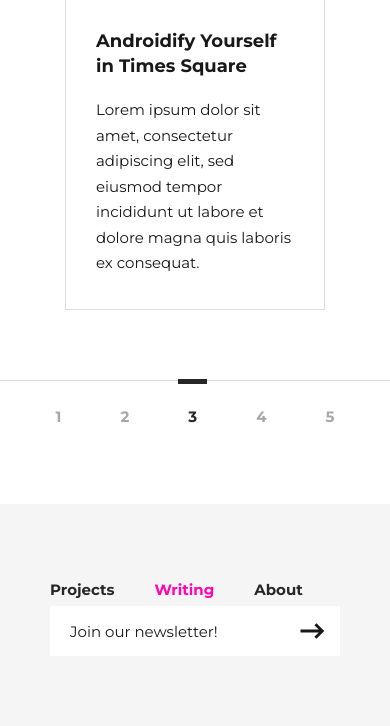
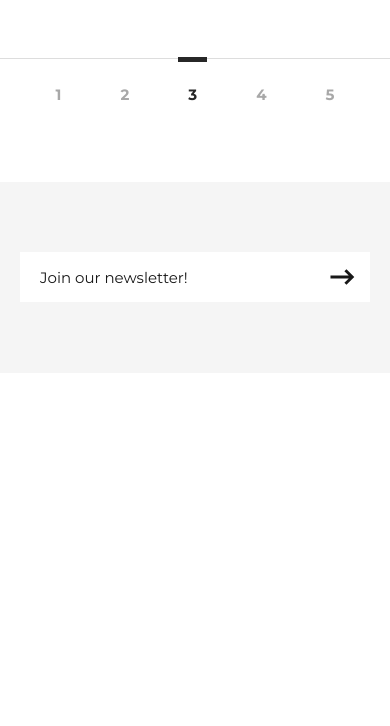
Before and after one commit to heide-io/larva-labs, a PHP site: page /blog_list.php in a window 390 px wide. Shown: the part 3207-3933 px from the top of the page. After the commit the page ends 3492 px from the top, so only its background shows below. Run offline with PHP 8.4, Linux system fonts and the light colour scheme.

Commit message:
tighten up mobile

```diff
--- a/css/styles.css
+++ b/css/styles.css
@@ -7,6 +7,12 @@
   -webkit-box-align: center;
   -ms-flex-align: center;
   align-items: center;
+}
+.flex-align-right {
+  -webkit-flex-direction: row;
+  flex-direction: row;
+  -webkit-justify-content: flex-end;
+  justify-content: flex-end;
 }
 .flex-pack-center {
   -webkit-box-pack: center;
@@ -483,6 +489,7 @@ li {
 }
 .main_footer {
   background-color: #f5f5f5;
+  padding: 70px 0;
 }
 .main_footer .box_newsletter {
   position: relative;
@@ -502,25 +509,22 @@ li {
   background-color: #fff;
   padding-right: 30px;
 }
+.main_footer .col-md-6,
+.main_footer .col-xs-12 {
+  padding-left: 0;
+  padding-right: 0;
+}
+.main_footer .footer_nav_list {
+  -webkit-flex-direction: row;
+  flex-direction: row;
+  -webkit-justify-content: flex-end;
+  justify-content: flex-end;
+}
 .main_footer .footer_nav_list > li {
   margin: 0;
 }
 .main_footer .footer_nav_list > li a {
   font-size: 15px;
-}
-.main_footer .inner_wrap {
-  display: -webkit-box;
-  display: -ms-flexbox;
-  display: flex;
-  -webkit-box-align: center;
-  -ms-flex-align: center;
-  align-items: center;
-  -ms-flex-wrap: wrap;
-  flex-wrap: wrap;
-  -webkit-box-pack: justify;
-  -ms-flex-pack: justify;
-  justify-content: space-between;
-  padding: 70px 0;
 }
 .index > .container:first-child {
   margin-top: -50px;
@@ -559,7 +563,6 @@ li {
   background: #f5f5f5 url(../fpo/project-list-thumbnail.png) no-repeat;
   background-size: cover;
   color: #fff;
-  height: 750px;
   margin: 50px 20px 0 0;
   overflow: hidden;
 }
@@ -568,9 +571,6 @@ li {
 }
 .project_item h3 {
   color: #fff;
-}
-.project_item h3 span {
-  display: block;
 }
 .project_item p {
   color: #fff;
@@ -776,21 +776,21 @@ li {
   .page h1 {
     margin-top: 0;
   }
+  .project_item {
+    min-height: 750px;
+  }
 }
 @media (max-width: 767px) {
   [class^="col-"]:not('.main_header') {
     float: none;
     width: 100%;
   }
+  .container {
+    padding: 0 20px;
+  }
   .main_header {
     margin-top: 50px;
-    margin-bottom: 70px;
-  }
-  .main_header .box_newsletter {
-    margin: auto;
-  }
-  .main_header .footer_nav_list {
-    display: none;
+    margin-bottom: 0;
   }
   .main_header .inner_wrap {
     padding-bottom: 0;
@@ -799,10 +799,23 @@ li {
     display: none;
   }
   .main_header .main_nav_list > li:after {
-    margin-left: 20px;
+    margin-left: 0;
+  }
+  .blog_item {
+    border: none;
+    margin-top: 30px;
+  }
+  .blog_item:first-child {
+    margin-top: 50px;
   }
   .blog_list .container:first-child {
     display: none;
+  }
+  .blog_txt {
+    margin: 30px 10px 0;
+  }
+  .box_newsletter {
+    margin: auto;
   }
   .category_btn {
     display: none;
@@ -810,20 +823,34 @@ li {
   .detail_block {
     display: none;
   }
+  .footer_nav_list {
+    display: none;
+  }
   h1 {
     font-size: calc(36px);
   }
   .project_item {
+    background-position: 0 0;
+    background-size: auto 120%;
+    min-height: 500px;
     margin-right: 0;
   }
   .project_item h3 {
-    font-size: calc(24.0012px);
+    font-size: 18px;
+    line-height: 1.5em;
+  }
+  .project_item h3 span {
+    display: block;
+  }
+  .project_item p {
+    font-size: calc(15.3px);
+    line-height: 1.65em;
   }
   .project_list .container:first-child {
     display: none;
   }
   .project_list .project_txt {
-    padding: 50px;
+    padding: 40px;
   }
   .row {
     margin: 0;
--- a/css/styles.less
+++ b/css/styles.less
@@ -37,6 +37,13 @@
 	-webkit-box-align: center;
 	-ms-flex-align: center;
 	align-items: center;
+}
+
+.flex-align-right {
+	-webkit-flex-direction: row;
+	flex-direction: row;
+	-webkit-justify-content: flex-end;
+	justify-content: flex-end;
 }
 
 .flex-pack-center {
@@ -540,6 +547,7 @@ li {
 
 .main_footer {
 	background-color: @color-gray-lightest;
+	padding: @size-larger 0;
 
 	.box_newsletter {
 		position: relative;
@@ -562,20 +570,21 @@ li {
 		}
 	}
 
-	.footer_nav_list>li {
-		margin: 0;
-
-		a {
-			font-size: @font-small;
-		}
+	.col-md-6, .col-xs-12 {
+		padding-left: 0;
+		padding-right: 0;
 	}
 
-	.inner_wrap {
-		.flex;
-		.flex-align-center;
-		.flex-wrap;
-		.flex-pack-justify;
-		padding: @size-larger 0;
+	.footer_nav_list {
+		.flex-align-right;
+
+		& >li {
+			margin: 0;
+
+			a {
+				font-size: @font-small;
+			}
+		}
 	}
 }
 
@@ -634,7 +643,6 @@ li {
 	background: @color-gray-lightest url(../fpo/project-list-thumbnail.png) no-repeat;
 	background-size: cover;
 	color: @color-white;
-	height: 750px;
 	margin: @size-large @size-smaller 0 0;
 	overflow: hidden;
 
@@ -644,10 +652,6 @@ li {
 
 	h3 {
 		color: @color-white;
-
-		span {
-			display: block;
-		}
 	}
 
 	p {
@@ -901,13 +905,9 @@ li {
     margin-top: 0;
 	}
 
-	// .project_list [class^="col-"] {
-	// 	padding: 0;
-	// }
-	//
-	// .project_list [class^="col-"]:nth-child(even) .project_item {
-	// 	margin: @size-large 0 0 @size-small;
-  // }
+	.project_item {
+		min-height: 750px;
+	}
 }
 
 @media (max-width: 767px) {
@@ -921,17 +921,13 @@ li {
 	  }
 	}
 
+	.container {
+		padding: 0 @size-smaller;
+	}
+
 	.main_header {
 		margin-top: @size-large;
-		margin-bottom: @size-larger;
-
-		.box_newsletter {
-			margin: auto;
-		}
-
-		.footer_nav_list {
-			display: none;
-		}
+		margin-bottom: 0;
 
 		.inner_wrap {
 			padding-bottom: 0;
@@ -944,13 +940,30 @@ li {
 		.main_nav_list>li {
 
 			&:after {
-				margin-left: @size-smaller;
+				margin-left: 0;
 			}
+		}
+	}
+
+	.blog_item {
+		border: none;
+		margin-top: @size-small;
+
+		&:first-child {
+			margin-top: @size-large;
 		}
 	}
 
 	.blog_list .container:first-child {
 		display: none;
+	}
+
+	.blog_txt {
+		margin: @size-small @size-smallest 0;
+	}
+
+	.box_newsletter {
+		margin: auto;
 	}
 
 	.category_btn {
@@ -961,15 +974,32 @@ li {
 	  display: none;
 	}
 
+	.footer_nav_list {
+		display: none;
+	}
+
 	h1 {
     font-size: calc(@font-base * 2);
 	}
 
 	.project_item {
+		background-position: 0 0;
+		background-size: auto 120%;
+		min-height: 500px;
 		margin-right: 0;
 
 		h3 {
-			font-size: calc(@font-base * 1.3334);
+			font-size: @font-base;
+			line-height: 1.5em;
+
+			span {
+				display: block;
+			}
+		}
+
+		p {
+			font-size: calc(@font-base * 0.85);
+			line-height: 1.65em;
 		}
 	}
 
@@ -980,7 +1010,7 @@ li {
 		}
 
 		.project_txt {
-			padding: @size-large;
+			padding: @size-medium;
 		}
 	}
 
--- a/template/common/footer.tpl
+++ b/template/common/footer.tpl
@@ -1,15 +1,17 @@
 <footer class="main_footer">
 	<div class="container">
-		<div class="inner_wrap">
-			<ul class="list footer_nav_list">
-				<?php include "template/common/nav.tpl"; ?>
-			</ul>
+		<div class="col-md-6 col-xs-12">
 			<div class="box_newsletter">
 				<form>
 					<input class="form-control" type="email" placeholder="Join our newsletter!">
 					<button type="submit" class="bt"></button>
 				</form>
 			</div>
+		</div>
+		<div class="col-md-6 col-xs-12">
+			<ul class="list footer_nav_list">
+				<?php include "template/common/nav.tpl"; ?>
+			</ul>
 		</div>
 	</div>
 </footer>
--- a/template/content/project_item.tpl
+++ b/template/content/project_item.tpl
@@ -1,8 +1,6 @@
 <div class="main_content project">
 	<div class="container item_header">
 		<div class="row">
-			<div class="col-md-1 spacer_block">
-			</div>
 			<div class="col-md-10 header_block">
 				<!-- CMS category -->
 				<a href="project_list.php#category" class="category_btn">Category</a>
@@ -11,7 +9,7 @@
 				<!-- CMS excerpt -->
 				<p>Lorem ipsum dolor sit amet, consectetur adipiscing elit, sed eiusmod tempor incididunt ut labore et dolore magna aliqua. Ut enim minim veniam, quis laboris nisi ut aliquip ex consequat. Duis aute irure dolor voluptate velit esse cillum dolore eu fugiat nulla pariatur. Excepteur proident in culpa qui officia. Mollit anim sed laborum eiusmod buie tempor incididunt ut labore et dolore magna aliqua.</p>
 			</div>
-			<div class="col-md-1 spacer_block">
+			<div class="col-md-2 spacer_block">
 			</div>
 		</div>
 	</div>
```
